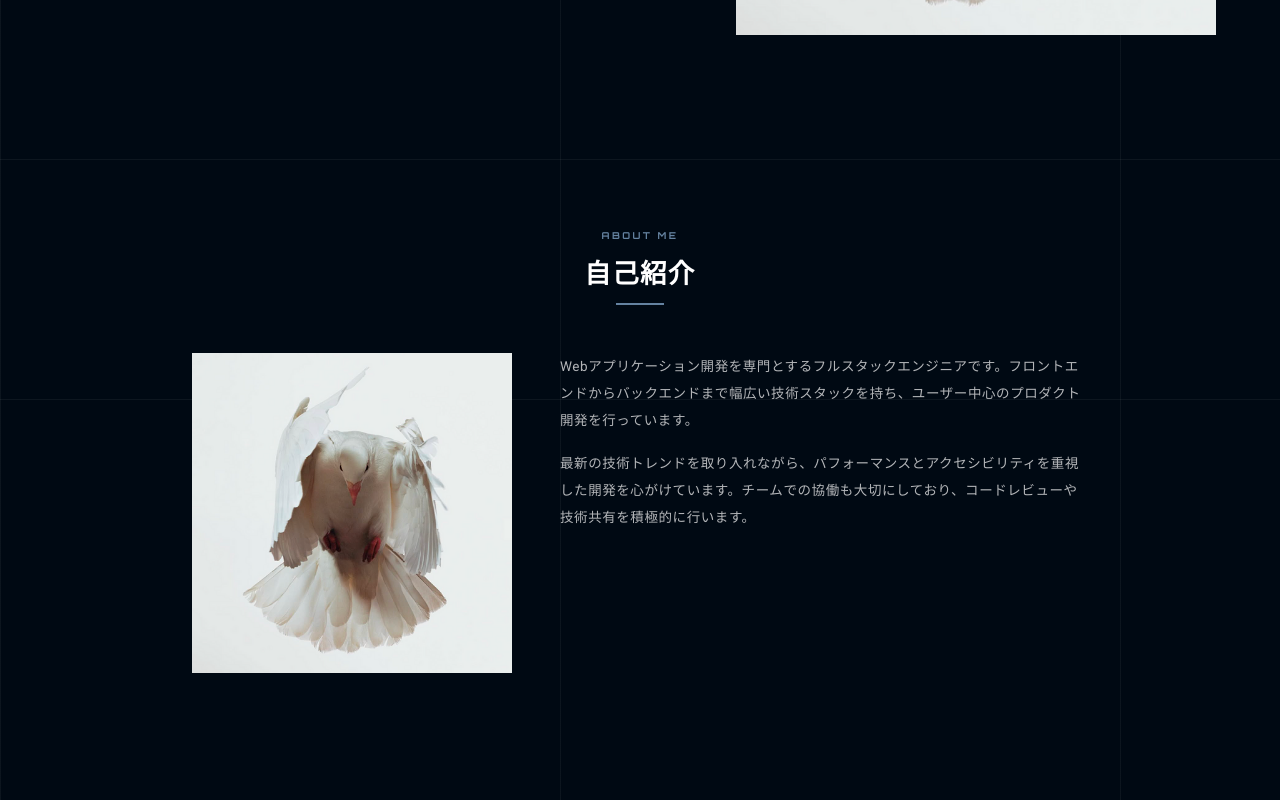
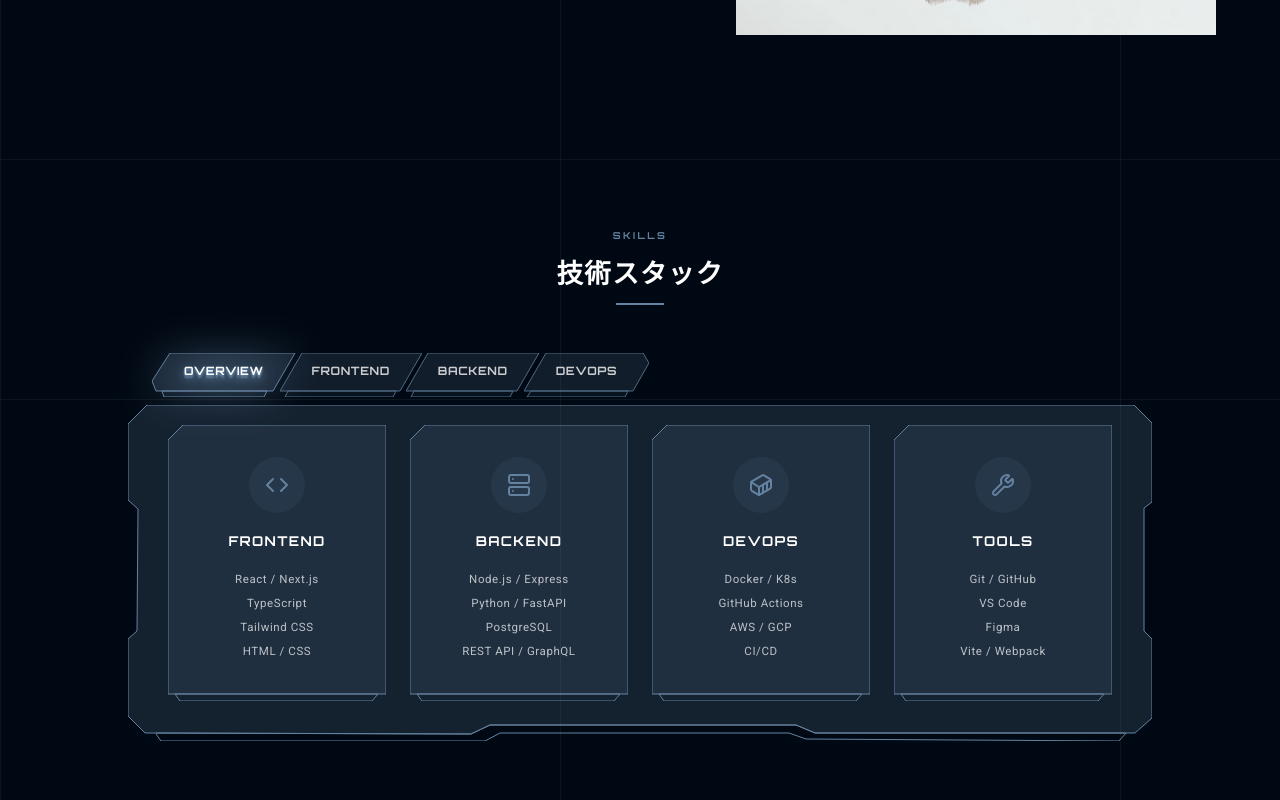
Before and after one commit to ta-hasunuma/portfolio, a React (Vite) app: page / in a window 1280 px wide. Shown: the part 640-1440 px from the top of the page. Built offline with nearby package versions, Linux system fonts and the light colour scheme.

Commit message:
feat: ポートフォリオから「ABOUT」セクションを削除

```diff
--- a/src/App.tsx
+++ b/src/App.tsx
@@ -196,12 +196,6 @@ function App() {
 				</span>
 				<div className="flex items-center gap-6">
 					<a
-						href="#about"
-						className="text-xs tracking-widest text-foreground/60 hover:text-primary transition-colors"
-					>
-						ABOUT
-					</a>
-					<a
 						href="#skills"
 						className="text-xs tracking-widest text-foreground/60 hover:text-primary transition-colors"
 					>
@@ -262,41 +256,6 @@ function App() {
 						className="absolute inset-0 z-10 h-full w-full object-cover"
 						style={{ clipPath: "url(#hero-clip)" }}
 					/>
-				</div>
-			</section>
-
-			{/* About Section */}
-			<section
-				id="about"
-				className="flex flex-col items-center gap-12 px-16 py-24"
-			>
-				<SectionHeader label="ABOUT ME" title="自己紹介" />
-				<div className="flex max-w-4xl flex-col gap-6 font-roboto text-base leading-loose text-foreground/70 lg:flex-row lg:gap-12">
-					<div
-						className={[
-							"relative hidden w-[320px] h-[320px] shrink-0 lg:block",
-							"[--color-frame-1-stroke:var(--color-primary)]",
-							"[--color-frame-1-fill:var(--color-primary)]/10",
-							"[--color-frame-2-stroke:var(--color-primary)]",
-							"[--color-frame-2-fill:transparent]",
-						].join(" ")}
-					>
-						<Frame paths={JSON.parse(sectionFramePath)} clipPathId="about-clip" clipPathInset={12} />
-						<img
-							src="/image.png"
-							alt="自己紹介"
-							className="absolute inset-0 z-10 h-full w-full object-cover"
-							style={{ clipPath: "url(#about-clip)" }}
-						/>
-					</div>
-					<div className="flex flex-col gap-4">
-						<p>
-							Webアプリケーション開発を専門とするフルスタックエンジニアです。フロントエンドからバックエンドまで幅広い技術スタックを持ち、ユーザー中心のプロダクト開発を行っています。
-						</p>
-						<p>
-							最新の技術トレンドを取り入れながら、パフォーマンスとアクセシビリティを重視した開発を心がけています。チームでの協働も大切にしており、コードレビューや技術共有を積極的に行います。
-						</p>
-					</div>
 				</div>
 			</section>
 
```
